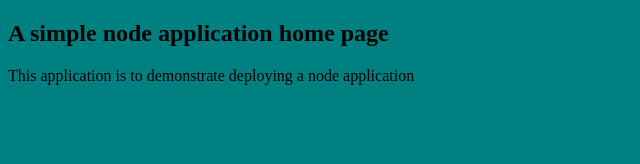
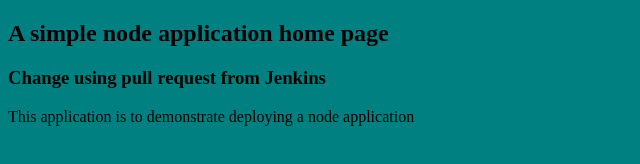
Before and after one commit to puneet2989/node_pcy, a website: page index.html in a window 1280 px wide. Shown: the whole page, without its empty margins (0-640 px from the left). Drawn offline with Linux system fonts and the light colour scheme.

Commit message:
Jenkins 3rd push, to pull with background change

```diff
--- a/index.html
+++ b/index.html
@@ -4,6 +4,7 @@
 
 <body style="background-color: Teal ">
   <h2>A simple node application home page</h2>
+    <h3>Change using pull request from Jenkins</h3>
   <p>This application is to demonstrate deploying a node application</p>
 </body>
 </html>
```
